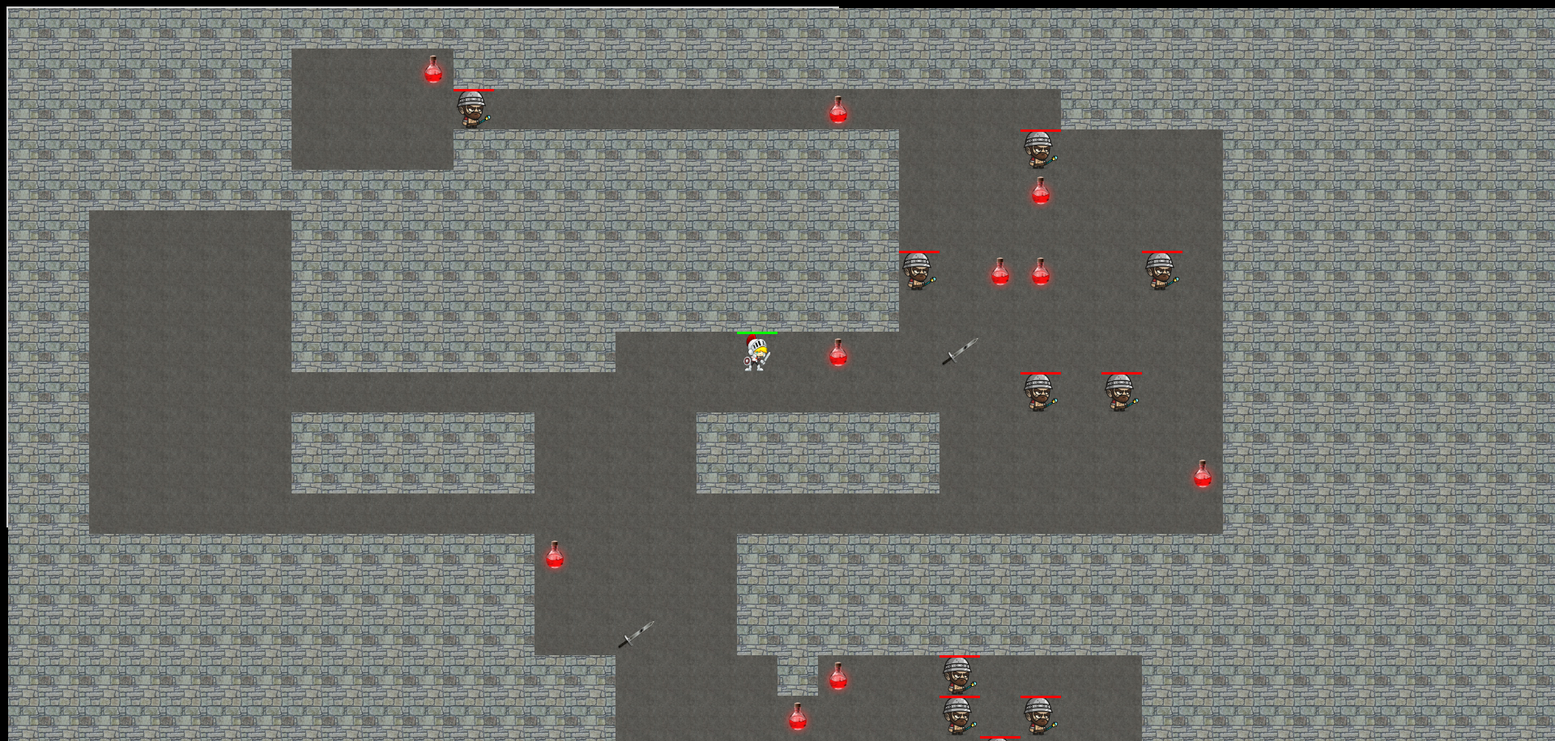
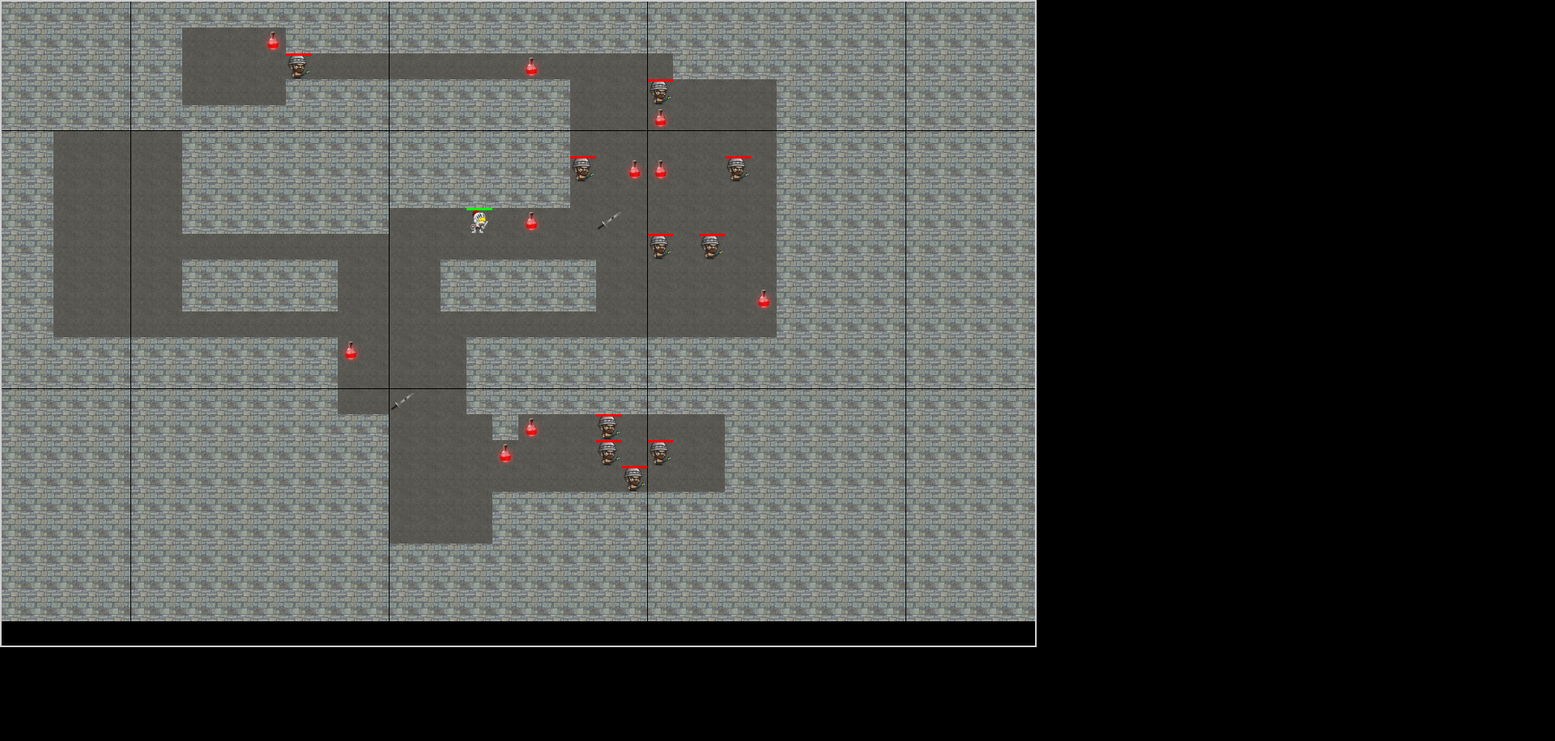
Before and after one commit to BLADEVIK/rogue, a plain HTML site: page index.html in a window 1280 px wide. Shown: the top 916 px of the page at 81% size, 1920 px wide, since content can reach past the window. After the commit the page ends 800 px from the top, so only its background shows below. Drawn offline with nearby package versions, Linux system fonts and the light colour scheme; a web font is replaced by a local one.

Commit message:
Переход на следующий этап

```diff
--- a/index.html
+++ b/index.html
@@ -16,8 +16,12 @@
 		<div class="field-box"><div class="field"></div></div>
 		<div class="cl"></div>
 		<script>
-			var game=new Game();
+			var game = new Game();
 			game.init();
+			// Обработчик изменения размера окна
+			window.addEventListener('resize', () => {
+				game.render();
+			});
 		</script>
 	</body>
 </html>
--- a/index.js
+++ b/index.js
@@ -11,6 +11,7 @@ class Game {
         this.playerDamage = 10;  // Начальный урон игрока
         this.isAttacking = false; // Флаг атаки игрока
         this.attackingEnemies = new Set(); // Множество атакующих врагов
+        this.tileSize = 0;      // Размер одной клетки в пикселях
     }
 
     init() {
@@ -150,7 +151,23 @@ class Game {
         }
     }
 
+    calculateTileSize() {
+        const field = document.querySelector('.field');
+        const fieldWidth = field.clientWidth;
+        const fieldHeight = field.clientHeight;
+
+        // Вычисляем размер клетки, учитывая соотношение сторон поля
+        const widthRatio = fieldWidth / this.width;
+        const heightRatio = fieldHeight / this.height;
+
+        // Берем меньший размер, чтобы поле помещалось полностью
+        this.tileSize = Math.min(widthRatio, heightRatio);
+    }
+
     render() {
+        // Пересчитываем размер клеток при каждом рендере
+        this.calculateTileSize();
+
         // Отрисовка игрового поля
         const field = document.querySelector('.field');
         field.innerHTML = ''; // Очистка поля перед отрисовкой
@@ -199,9 +216,11 @@ class Game {
                     tile.appendChild(health);
                 }
 
-                // Установка позиции клетки на поле
-                tile.style.left = `${x * 50}px`;
-                tile.style.top = `${y * 50}px`;
+                // Установка позиции и размера клетки
+                tile.style.width = `${this.tileSize}px`;
+                tile.style.height = `${this.tileSize}px`;
+                tile.style.left = `${x * this.tileSize}px`;
+                tile.style.top = `${y * this.tileSize}px`;
                 field.appendChild(tile);
             }
         }
@@ -274,6 +293,12 @@ class Game {
                     if (enemy.health <= 0) {
                         this.map[targetY][targetX] = '.';
                         this.enemies = this.enemies.filter(e => e !== enemy);
+
+                        // Проверяем, уничтожены ли все враги
+                        if (this.enemies.length === 0) {
+                            alert('Поздравляем! Этап пройден!');
+                            location.reload();
+                        }
                     }
                 }
             }
--- a/styles.css
+++ b/styles.css
@@ -1,14 +1,23 @@
 * {
     box-sizing: border-box;
+    margin: 0;
+    padding: 0;
 }
 
-body, html {
+body,
+html {
     height: 100%;
+    width: 100%;
+    overflow: hidden;
 }
 
 body {
     background-color: #000000;
     color: #ffffff;
+    display: flex;
+    flex-direction: column;
+    align-items: center;
+    justify-content: center;
 }
 
 h1 {
@@ -20,19 +29,23 @@ h1 {
 
 .field-box {
     border: 2px solid #d0d0d0;
-    float: left;
+    width: 100%;
+    height: 100%;
+    display: flex;
+    align-items: center;
+    justify-content: center;
 }
 
 .field {
     position: relative;
-    width: 1024px;
-    height: 640px;
+    width: 100%;
+    height: 100%;
 }
 
 .field .tile {
     position: absolute;
-    width: 50px;
-    height: 50px;
+    width: 100%;
+    height: 100%;
     background-size: 100%;
     background-image: url(images/tile-.png);
     z-index: 5;
@@ -98,15 +111,31 @@ h1 {
 
 /* Анимации для атак */
 @keyframes playerAttack {
-    0% { transform: scale(1); }
-    50% { transform: scale(1.2); }
-    100% { transform: scale(1); }
+    0% {
+        transform: scale(1);
+    }
+
+    50% {
+        transform: scale(1.2);
+    }
+
+    100% {
+        transform: scale(1);
+    }
 }
 
 @keyframes enemyAttack {
-    0% { transform: scale(1); }
-    50% { transform: scale(1.2); }
-    100% { transform: scale(1); }
+    0% {
+        transform: scale(1);
+    }
+
+    50% {
+        transform: scale(1.2);
+    }
+
+    100% {
+        transform: scale(1);
+    }
 }
 
 .attacking {
@@ -119,9 +148,17 @@ h1 {
 
 /* Эффект при получении урона */
 @keyframes damage {
-    0% { filter: brightness(1); }
-    50% { filter: brightness(2); }
-    100% { filter: brightness(1); }
+    0% {
+        filter: brightness(1);
+    }
+
+    50% {
+        filter: brightness(2);
+    }
+
+    100% {
+        filter: brightness(1);
+    }
 }
 
 .damaged {
```
